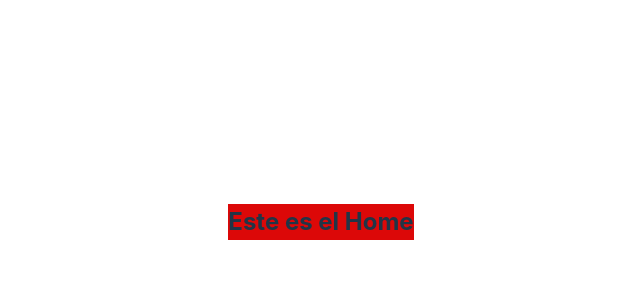
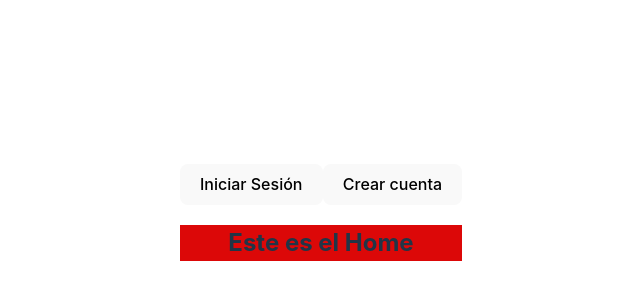
Before and after one commit to No-Country-simulation/c19-53-n-node-react, a React (Vite) app in the folder FrontEnd/: page / in a window 1280 px wide. Shown: the part 178-478 px from the top of the page, without its empty margins (319-959 px from the left). Built offline with nearby package versions, Linux system fonts and the light colour scheme.

Commit message:
se agrego el navhome al home

```diff
--- a/FrontEnd/src/Helpers/RoutesPath.js
+++ b/FrontEnd/src/Helpers/RoutesPath.js
@@ -1,4 +1,6 @@
 export const ROUTES = {
     HOME: '/',
+    LOGIN: '/login',
+    CREATEACCOUNT: '/createaccount',
     ERROR: '*'
 }
--- /dev/null
+++ b/FrontEnd/src/components/NavHome/NavHome.jsx
@@ -0,0 +1,22 @@
+import './NavHome.css';
+import { Link } from 'react-router-dom';
+import { ROUTES } from '../../Helpers/RoutesPath';
+
+
+function NavHome() {
+
+    return(
+        <header>
+            <nav>
+                <div className='nav_container'>
+                    <div>
+                        <Link to={ROUTES.LOGIN}><button>Iniciar Sesión</button></Link>
+                        <Link to={ROUTES.CREATEACCOUNT}><button>Crear cuenta</button></Link>
+                    </div>
+                </div>
+            </nav>
+        </header>
+    )
+}
+
+export default NavHome;
--- a/FrontEnd/src/views/Home/Home.jsx
+++ b/FrontEnd/src/views/Home/Home.jsx
@@ -1,10 +1,14 @@
 
 import './Home.css';
+import NavHome from '../../components/NavHome/NavHome'
 
 function Home() {
 
     return(
         <div>
+            <div>
+                <NavHome/>
+            </div>
             <h2>Este es el Home</h2>
         </div>
     )
```
Also changed, not shown: FrontEnd/src/components/Nav/Nav.jsx (deleted, +0 -12 lines), FrontEnd/src/components/NavHome/NavHome.css (added).
